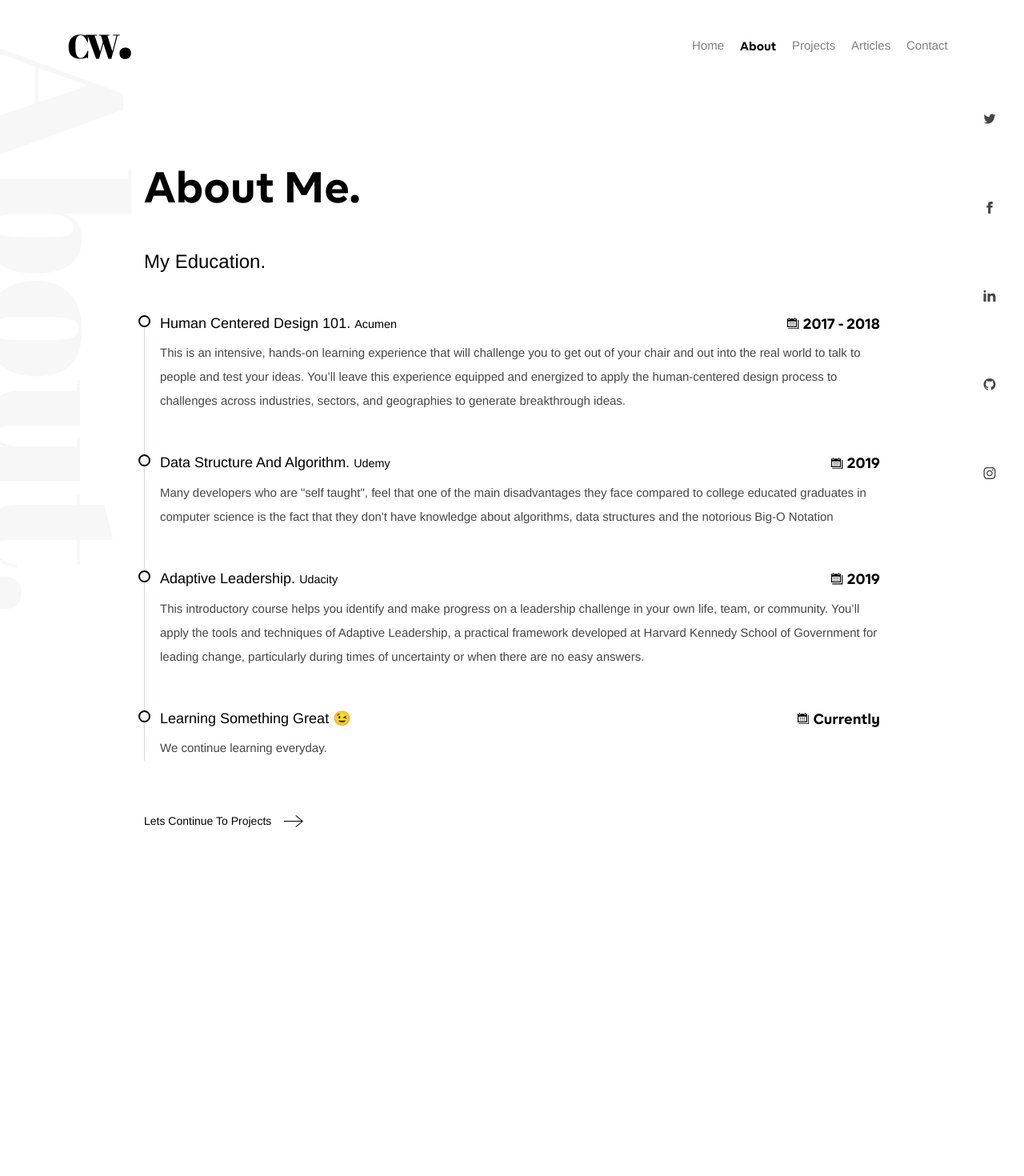
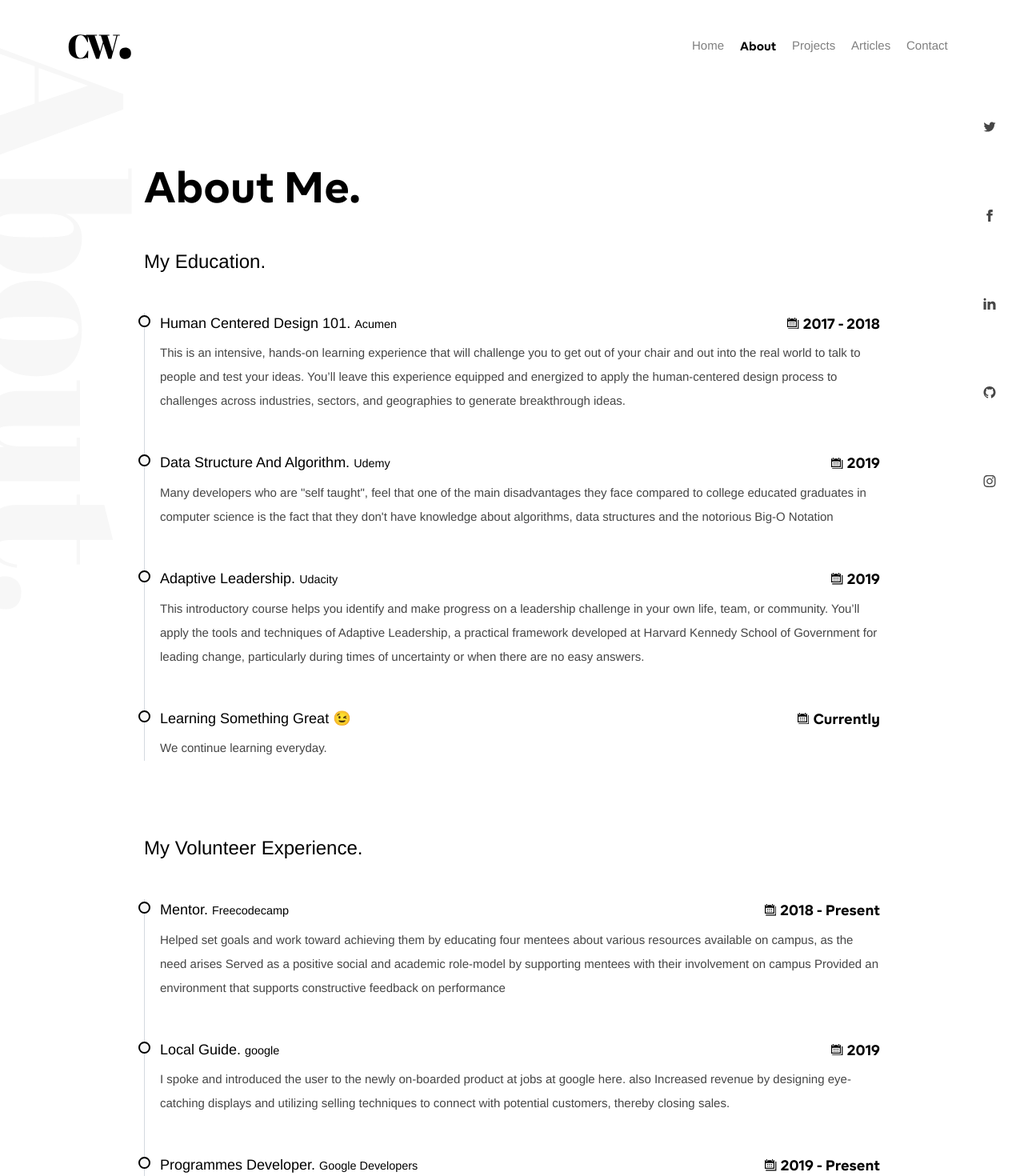
Before and after one commit to adenekan41/codewonders, a Next.js app: page /about in a window 1280 px wide. Shown: the part 20-1490 px from the top of the page at 80% size. Before the commit the page ends 1131 px from the top, so only its background shows below. Built offline with nearby package versions, Linux system fonts and the light colour scheme; a web font is replaced by a local one.

Commit message:
:ambulance: Added fixes for the no project view

```diff
--- a/components/Layout/layout.jsx
+++ b/components/Layout/layout.jsx
@@ -21,7 +21,7 @@ export default ({ children, title = 'Home' }) => (
     <Header>
       <nav className="navbar navbar-expand-md bg-light navbar-light">
         <div className="container">
-        <a className="navbar-brand" href="#!" aria-label="Adenekan Wonderful Home"><img src="/img/cw..svg"/></a>
+        <Link href='/'><a className="navbar-brand" aria-label="Adenekan Wonderful Home"><img src="/img/cw..svg"/></a></Link>
 
           <button className="navbar-toggler" type="button" data-toggle="collapse" data-target="#collapsibleNavbar">
             <span className="navbar-toggler-icon"></span>
--- a/components/Layout/style.js
+++ b/components/Layout/style.js
@@ -131,6 +131,10 @@ export const Header = styled.header`
     nav {
       background: transparent !important;
     }
+    .navbar-toggler {
+        color: rgba(255, 255, 255, 0.5);
+        border-color: rgba(255, 255, 255, 0.1);
+    }
     .nav-item.hover__bottom {
       display: inline-block;
       vertical-align: middle;
@@ -169,16 +173,26 @@ export const Header = styled.header`
       font-weight:900;
       color: var(--cw) !important;
     }
+    @media( max-width : 585px ) {
+      padding:20px 0 0;
+    }
+    @media( max-width : 989px ) {
+      padding:20px 0 0;
+    }
+    @media( max-width : 220px ){
+      padding:20px 0 0;
+    }
 `
 export const SocialMedia = styled.div`
   position: fixed;
-  background: white;
+  background: transparent;
   width: 40px;
   display: flex;
   right: 23px;
   flex-direction: column;
-  height: 80vh;
-  top: 70px;
+  height: 100vh;
+  padding: 5rem 0;
+  bottom: 0px;
   align-items: center;
   justify-content: space-evenly;
   a{
@@ -196,6 +210,45 @@ export const SocialMedia = styled.div`
       stroke-opacity: 0.8;
     }
   }
+  @media( max-width : 585px ) {
+    position: fixed;
+    background: rgba(255,255,255,0.86) !important;
+    width: 100% !important;
+    display: flex;
+    padding:0 !important;
+    right: 0;
+    flex-direction:row !important;
+    height: 60px !important;
+    bottom: 0px !important;
+    align-items: center;
+    justify-content: space-evenly;
+  }
+  @media( max-width : 989px ) {
+    position: fixed;
+    background: rgba(255,255,255,0.86) !important;
+    width: 100% !important;
+    display: flex;
+    padding:0 !important;
+    right: 0;
+    flex-direction:row !important;
+    height: 60px !important;
+    bottom: 0px !important;
+    align-items: center;
+    justify-content: space-evenly;
+  }
+  @media( max-width : 220px ){
+    position: fixed;
+    background: rgba(255,255,255,0.86) !important;
+    width: 100% !important;
+    display: flex;
+    padding:0 !important;
+    right: 0;
+    flex-direction:row !important;
+    height: 60px !important;
+    bottom: 0px !important;
+    align-items: center;
+    justify-content: space-evenly;
+  }
 `
 export const BackLay = styled.div`
 
--- a/components/Mansory/mansory-item.jsx
+++ b/components/Mansory/mansory-item.jsx
@@ -82,7 +82,7 @@ const MansoryItemStyle = styled.div`
 const MansoryItem = ({item, index}) => {
     return (
         <a href={item.link} target="_blank" style={{color: 'inherit',
-            textDecoration: 'none'}}>
+            textDecoration: 'none', display:'block'}}>
             <MansoryItemStyle {...{item}} style={{height: get_random(['440px', '560px', '350px'])}}>
                 <div>
                     <h3>{item.title}</h3>
--- a/pages/about.jsx
+++ b/pages/about.jsx
@@ -68,6 +68,27 @@ const AboutStyle = {
             }
         }
     }
+    @media( max-width : 585px ) {
+      ul.timeline li a{
+        display:block;
+        float:none !important;
+        margin-top:5px;
+      }
+    }
+    @media( max-width : 989px ) {
+      ul.timeline li a{
+        display:block;
+        float:none !important;
+        margin-top:5px;
+      }
+    }
+    @media( max-width : 220px ){
+      ul.timeline li a{
+        display:block;
+        float:none !important;
+        margin-top:5px;
+      }
+    }
   ` ,
   SkillSection: styled.div`
 
@@ -107,6 +128,32 @@ class About extends React.Component {
                 </li>
             </ul>
           </PageWrapper>
+          <br/><br/>
+          <PageWrapper>
+          <h4>My Volunteer Experience.</h4>
+            <ul className="timeline">
+                <li>
+                    <a target="_blank" href="https://freecodecamp.com">Mentor. <small>Freecodecamp</small></a>
+                    <a className="float-right"><Date /> <b>2018 - Present</b></a>
+                    <p>Helped set goals and work toward achieving them by educating four mentees about various resources available on campus, as the need arises Served as a positive social and academic role-model by supporting mentees with their involvement on campus Provided an environment that supports constructive feedback on performance</p>
+                </li>
+                <li>
+                    <a href="https://jobs.google.com" target="_blank">Local Guide. <small>google</small></a>
+                    <a className="float-right"><Date /> <b>2019</b></a>
+                    <p>I spoke and introduced the user to the newly on-boarded product at jobs at google here. also Increased revenue by designing eye-catching displays and utilizing selling techniques to connect with potential customers, thereby closing sales.</p>
+                </li>
+                <li>
+                    <a href="https://developers.google.com">Programmes Developer. <small>Google Developers</small></a>
+                    <a className="float-right"><Date /> <b>2019 - Present</b></a>
+                    <p>Developer Student Clubs train thousands of student developers globally and work with their communities to solve real-life problems. University students who lead a DSC gain access to Google technology, events, and mentorship while training their local community through fun meetups, project building activities, and global competitions.</p>
+                </li>
+                <li>
+                    <a href="https://forloop.africa" target="_blank">Media Specialist. <small>Forloop Africa</small></a>
+                    <a href="#" className="float-right"><Date /> <b>2018 - Present</b></a>
+                    <p>A community of passionate software developers and enthusiasts across Africa.</p>
+                </li>
+            </ul>
+          </PageWrapper>
         </AboutStyle.Header>
         <AboutStyle.SkillSection>
           <PageWrapper>
--- a/pages/index.jsx
+++ b/pages/index.jsx
@@ -223,11 +223,11 @@ class Home extends React.Component {
             <p> Frontend developer and javascript engineer, <Link href="/"><a><button>Photochromic Glasses</button></a></Link> enthusiast, practicing minimalist, and <a href="https://open.spotify.com/playlist/2EH5NURI9OzRsMOFOGL70V" target="_blank"><button>Pop Music { '&&' } Jazz lover</button></a> in search of flow.</p>
 
             <p>Working with my village people to design better ways to signin fast on websites. View my <a href="https://twitter.com"><button>Projects</button></a>, <a href="https://docs.google.com/document/d/1Ll91-P5r9gIaYh76tBLd1XH0nxIIzskJYt2gfJ29svc/edit?usp=sharing"><button>Resumé</button></a>, <a href="https://twitter.com"><button>Contact Me</button></a>, or send me an email at <button style={{cursor: 'crosshair'}} title="Copy to clipboard" onClick={copyText}>hellocodewonders@gmail.com</button>.</p>
+            <br/>
+            <FooterLink goto="/about">See More</FooterLink>
+            br
           </PageWrapper>
         </LandingStyle.Header>
-        <PageWrapper>
-          <FooterLink goto="/about">See More</FooterLink>
-        </PageWrapper>
       </Layout>
     )
   }
```
Also changed, not shown: components/Tabs/index.jsx (+17 -1 lines).
